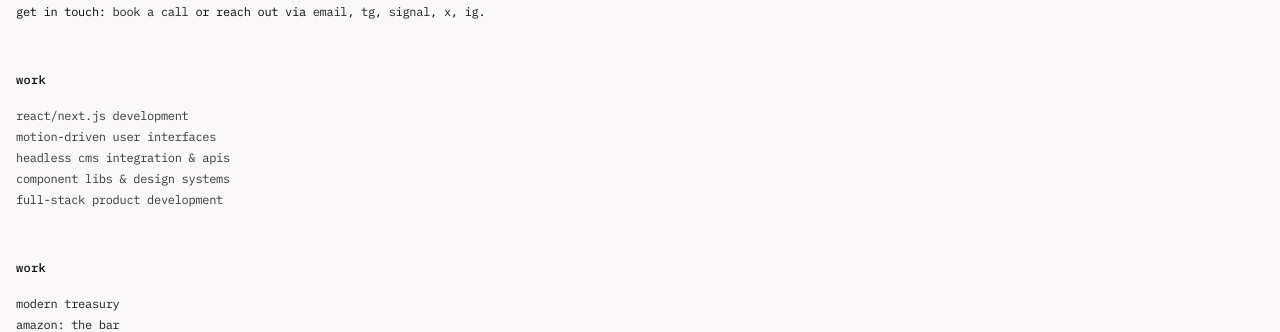
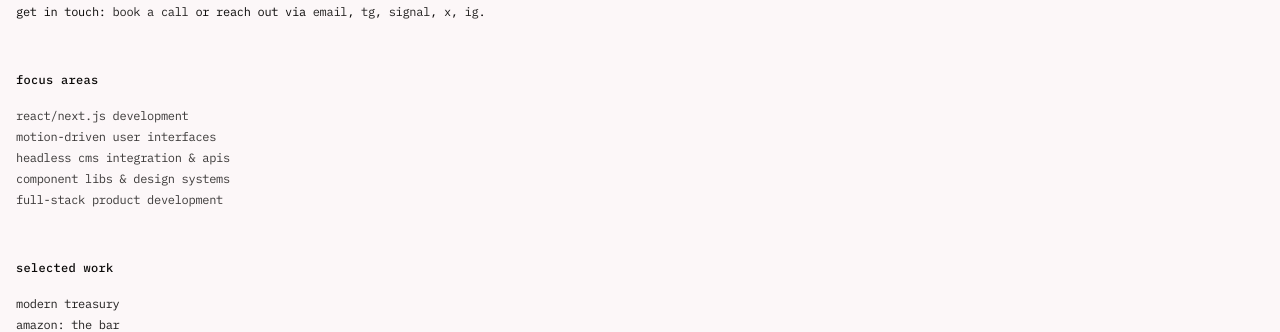
Before and after one commit to mciccarelli/personal-site, a Next.js app: page / in a window 1280 px wide. Shown: the part 130-462 px from the top of the page. Built offline with nearby package versions, Linux system fonts and the light colour scheme.

Commit message:
fix typo

```diff
--- a/src/app/page.tsx
+++ b/src/app/page.tsx
@@ -32,7 +32,7 @@
 
 					<div className="grid grid-cols-2 gap-8">
 						<div className="space-y-4">
-							<h2>Work</h2>
+							<h2>Focus Areas</h2>
 							<ul className="list-disc list-inside">
 								{expertise.map((item) => (
 									<li key={item} className="text-foreground/80 marker:text-foreground">
@@ -44,7 +44,7 @@
 					</div>
 				</div>
 				<div className="space-y-4">
-					<h2>Work</h2>
+					<h2>Selected Work</h2>
 					<ProjectList items={projects} />
 				</div>
 			</div>
```
